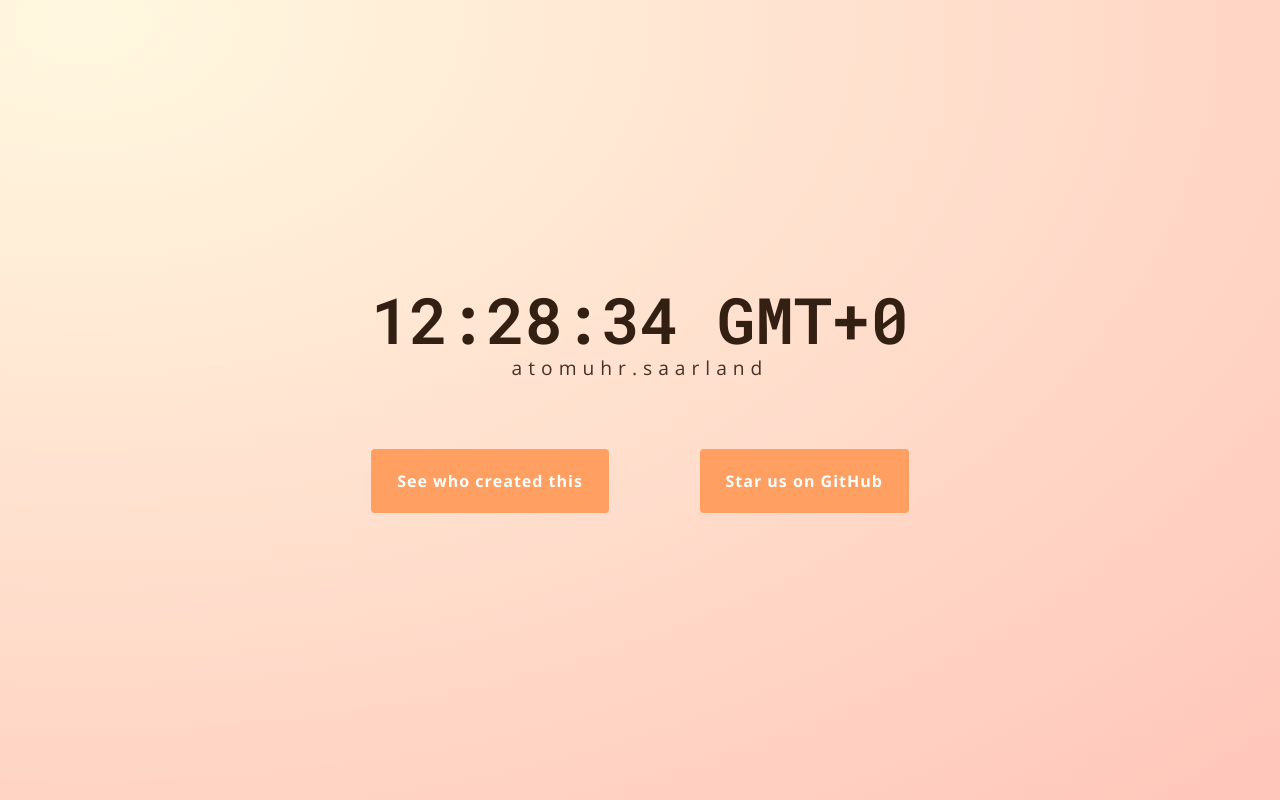
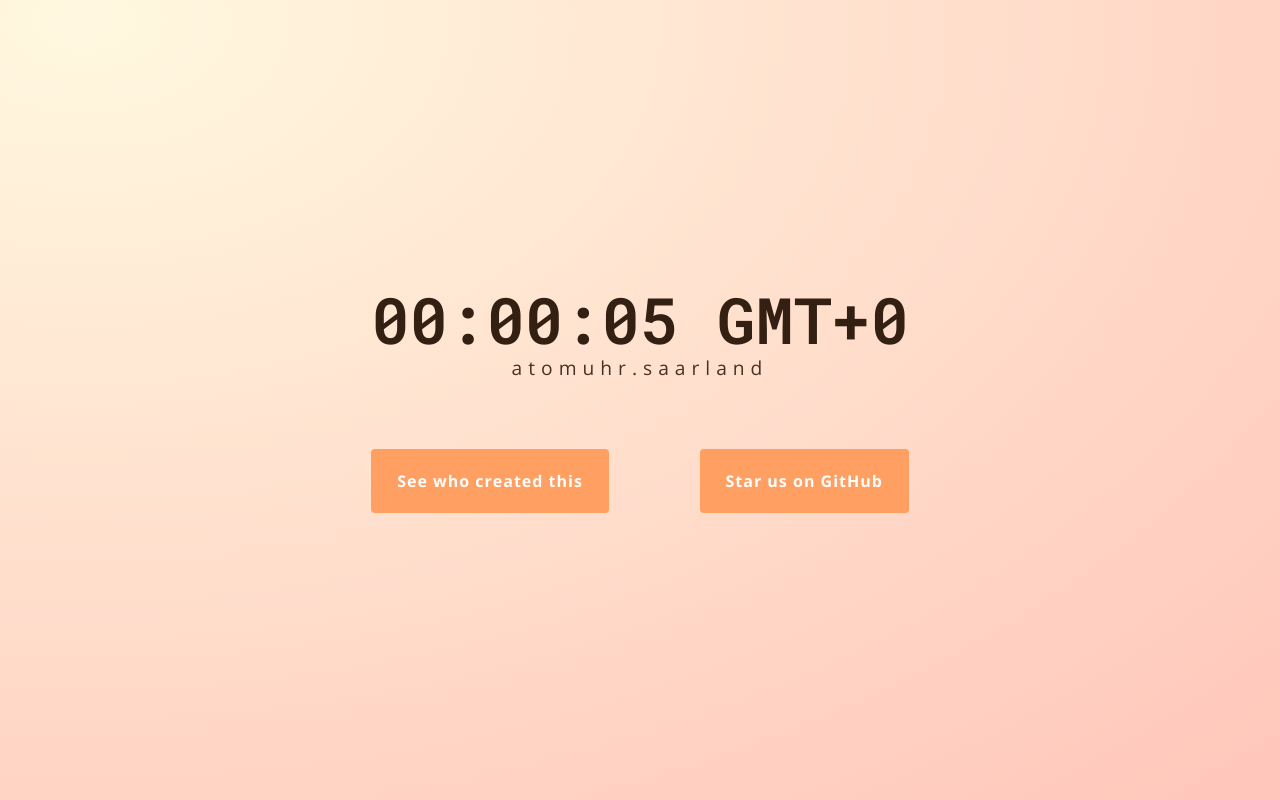
Before and after one commit to henrystoll/atomuhr.saarland, a Nuxt app: page / in a window 1280 px wide. Built offline with nearby package versions, Linux system fonts and the light colour scheme.

Commit message:
keep clocks in sync

```diff
--- /dev/null
+++ b/assets/js/serverDate.js
@@ -0,0 +1,59 @@
+/* This Source Code Form is subject to the terms of the Mozilla Public
+ * License, v. 2.0. If a copy of the MPL was not distributed with this
+ * file, You can obtain one at https://mozilla.org/MPL/2.0/.
+ * Code from https://github.com/NodeGuy/server-date
+ */
+
+const fetchSampleImplementation = async () => {
+  const requestDate = new Date()
+
+  const { headers, ok, statusText } = await fetch(window.location, {
+    cache: `no-store`,
+    method: `HEAD`,
+  })
+
+  if (!ok) {
+    throw new Error(`Bad date sample from server: ${statusText}`)
+  }
+
+  return {
+    requestDate,
+    responseDate: new Date(),
+    serverDate: new Date(headers.get(`Date`)),
+  }
+}
+
+export const getServerDate = async (
+  { fetchSample } = { fetchSample: fetchSampleImplementation }
+) => {
+  // modified to run not on nuxt server
+  if (!process.browser) return
+
+  let best = { uncertainty: Number.MAX_VALUE }
+
+  // Fetch 10 samples to increase the chance of getting one with low
+  // uncertainty.
+  for (let index = 0; index < 10; index++) {
+    try {
+      const { requestDate, responseDate, serverDate } = await fetchSample()
+
+      // We don't get milliseconds back from the Date header so there's
+      // uncertainty of at least half a second in either direction.
+      const uncertainty = (responseDate - requestDate) / 2 + 500
+
+      if (uncertainty < best.uncertainty) {
+        const date = new Date(serverDate.getTime() + 500)
+
+        best = {
+          date,
+          offset: date - responseDate,
+          uncertainty,
+        }
+      }
+    } catch (exception) {
+      console.warn(exception)
+    }
+  }
+
+  return best
+}
--- a/pages/index.vue
+++ b/pages/index.vue
@@ -13,11 +13,11 @@
 
 <script>
 import Vue from 'vue'
+import { getServerDate } from '@/assets/js/serverDate'
 import { format } from 'date-fns'
 import { de } from 'date-fns/locale'
 
 export default Vue.extend({
-  // components: { Time },
   filters: {
     localizeTime(date) {
       if (!date) return ''
@@ -28,6 +28,7 @@
     return {
       interval: null,
       date: new Date(),
+      offset: 0,
     }
   },
   head() {
@@ -38,13 +39,16 @@
   beforeDestroy() {
     clearInterval(this.interval)
   },
-  created() {
+  async created() {
+    const { date, offset, uncertainty } = await getServerDate()
+    console.log(`The server's date is ${date} +/- ${uncertainty} milliseconds.`)
+    this.offset = offset
     this.startInterval()
   },
   methods: {
     startInterval() {
       this.interval = setInterval(() => {
-        this.date = new Date()
+        this.date = new Date(Date.now() + this.offset)
       }, 500)
     },
   },
```
